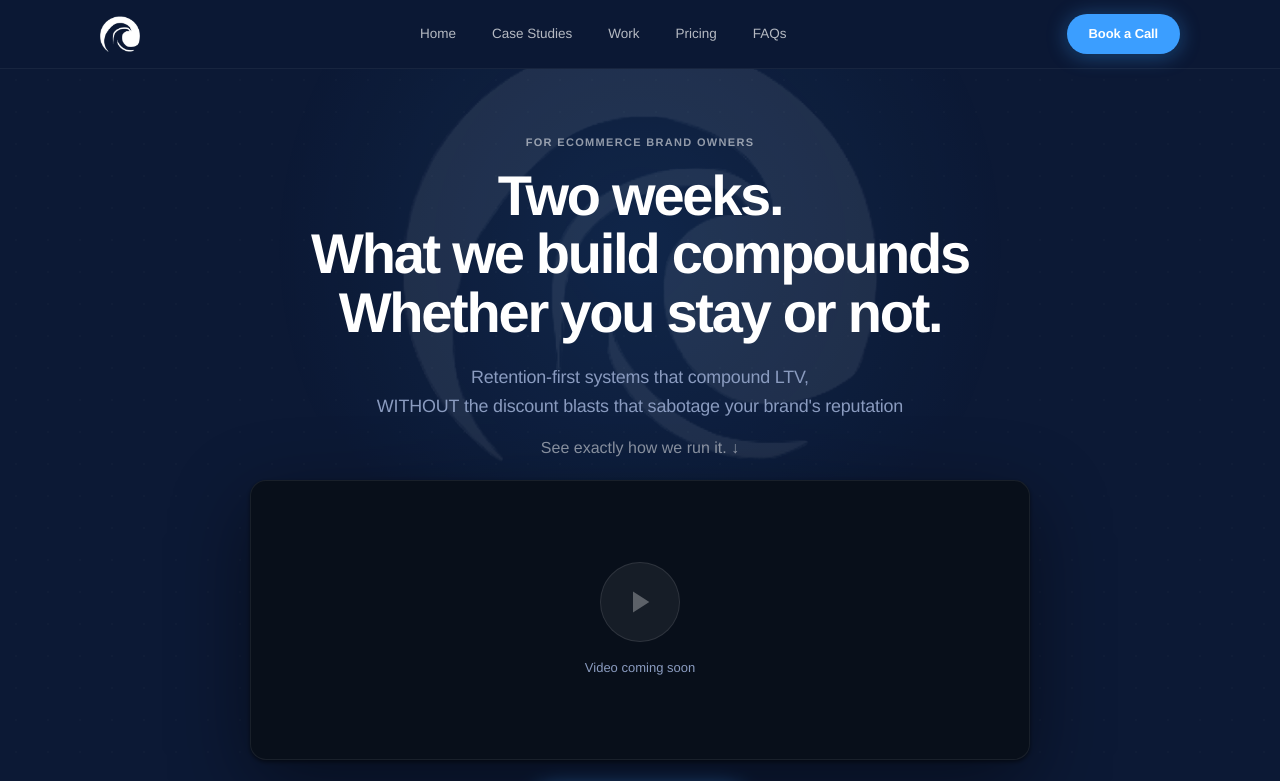
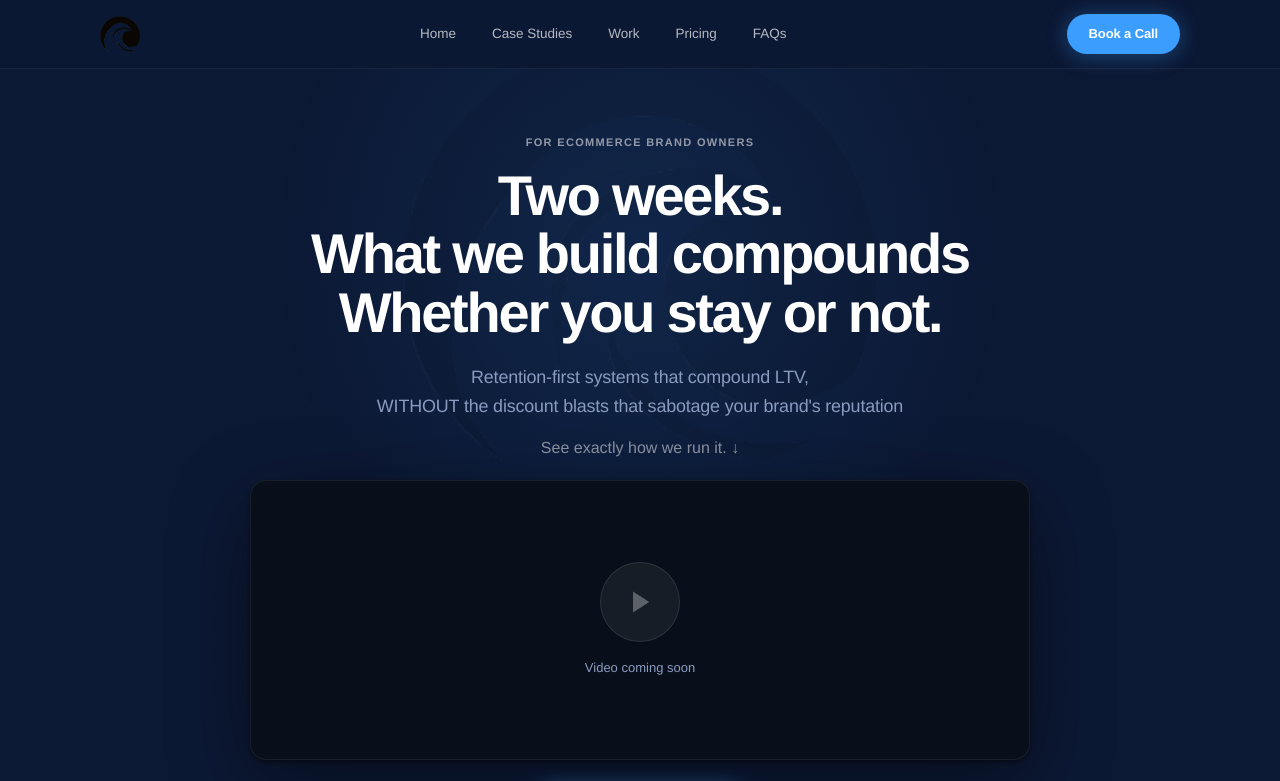
Before and after one commit to eesainbox/secondwave-site, a website: page index.html in a window 1280 px wide. Shown: the top 781 px of the page. Drawn offline with nearby package versions, Linux system fonts and the light colour scheme.

Commit message:
invert wave logo

```diff
--- a/index.html
+++ b/index.html
@@ -642,7 +642,7 @@
 <nav id="nav" role="navigation" aria-label="Main navigation">
   <div class="wrap nav-inner">
     <a href="#" class="nav-logo" aria-label="SecondWave Inbox — home">
-      <img src="/brand_assets/wave_logo.png" alt="SecondWave" style="height:40px;width:40px;object-fit:contain;mix-blend-mode:screen;filter:brightness(10);">
+      <img src="/brand_assets/wave_logo.png" alt="SecondWave" style="height:40px;width:40px;object-fit:contain;filter:invert(1);">
     </a>
 
     <div class="nav-links">
@@ -685,7 +685,7 @@
 
 <!-- ═══════════════════════════════ HERO ═══════════════════════════════ -->
 <section id="hero">
-  <img src="/brand_assets/wave_logo.png" alt="" aria-hidden="true" style="width:480px;height:480px;object-fit:contain;opacity:0.08;position:absolute;top:-60px;left:50%;transform:translateX(-50%);z-index:0;pointer-events:none;mix-blend-mode:screen;filter:brightness(10);">
+  <img src="/brand_assets/wave_logo.png" alt="" aria-hidden="true" style="width:480px;height:480px;object-fit:contain;opacity:0.08;position:absolute;top:-60px;left:50%;transform:translateX(-50%);z-index:0;pointer-events:none;filter:invert(1);">
 
 
   <!-- Radial glow -->
@@ -1343,7 +1343,7 @@
   <div class="wrap txt-center" style="display:flex;flex-direction:column;align-items:center;gap:20px;">
     <!-- Wave mark only — same crop technique as nav -->
     <div style="height:52px;overflow:hidden;display:flex;justify-content:center;">
-      <img src="/brand_assets/wave_logo.png" alt="SecondWave" style="height:48px;width:48px;object-fit:contain;mix-blend-mode:screen;filter:brightness(10);">
+      <img src="/brand_assets/wave_logo.png" alt="SecondWave" style="height:48px;width:48px;object-fit:contain;filter:invert(1);">
     </div>
     <p style="color:var(--muted);font-size:14px;margin:0;font-weight:300;">
       Retention via Email + SMS
```
